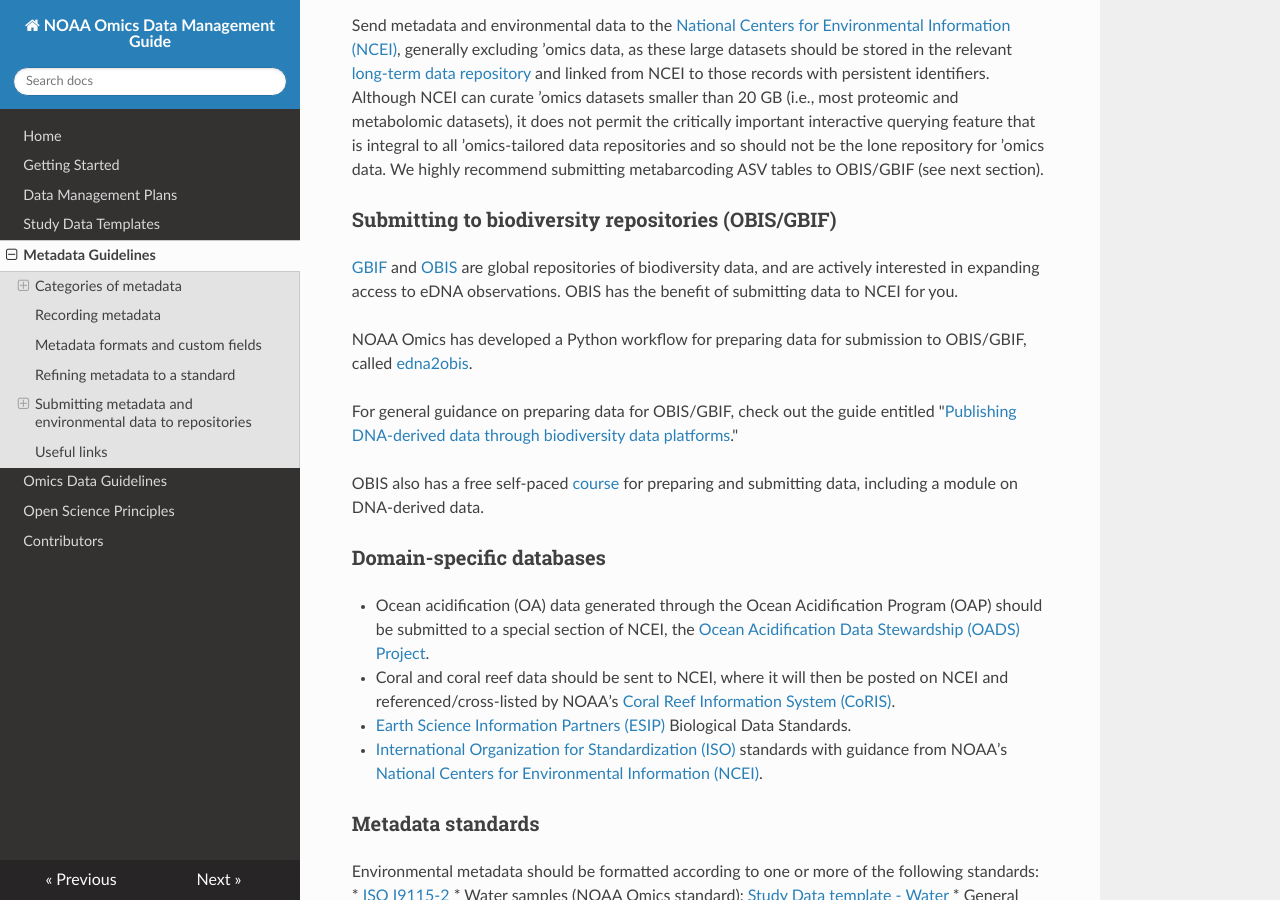
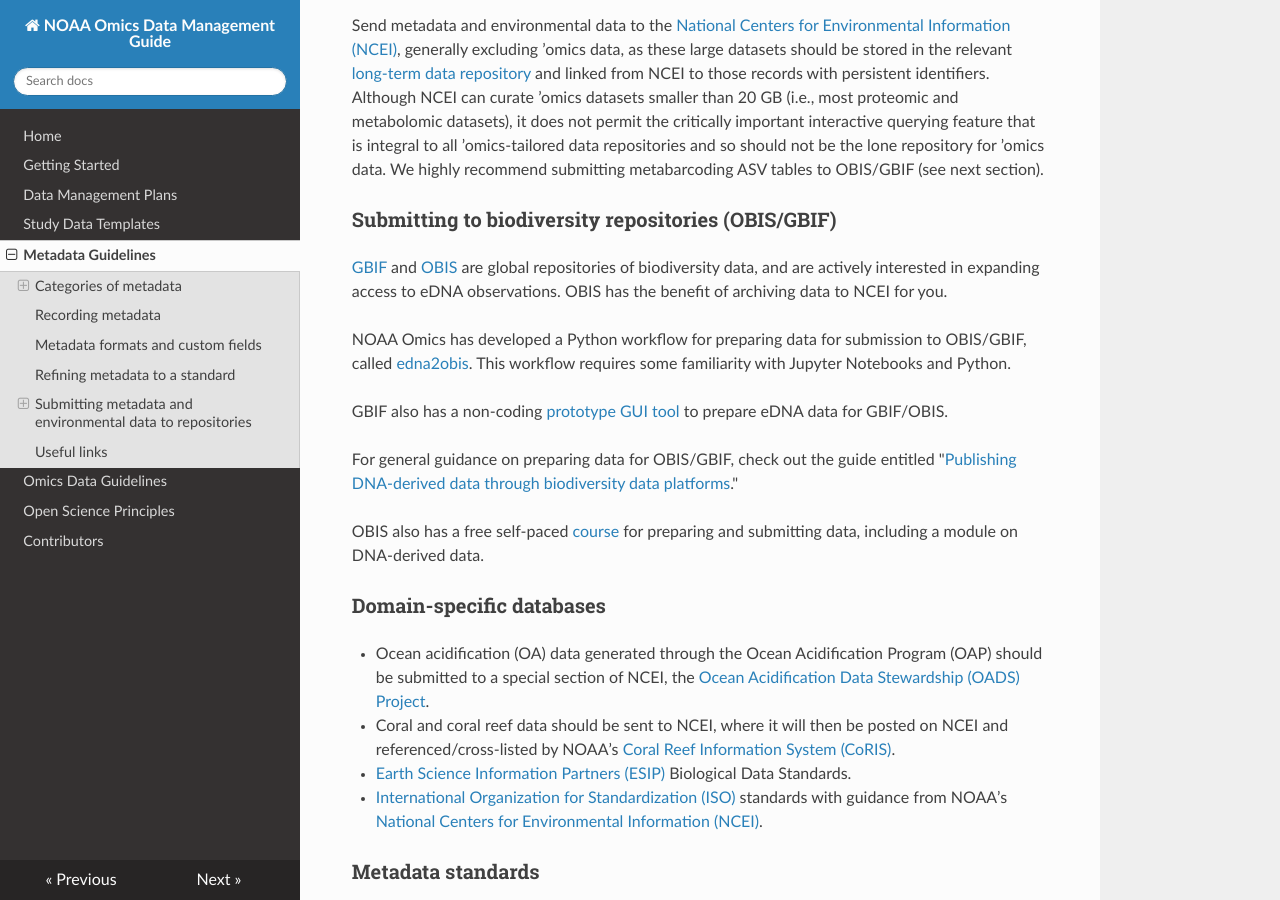
Before and after one commit to NOAA-Omics/noaa-omics-dmg, an MkDocs documentation site: the page built from docs/metadata-guidelines.md, in a window 1280 px wide and 900 px high, scrolled down 3717 px. Built offline with MkDocs 1.6.1, drawn with Linux system fonts in a browser that asks for light colours; nearby versions of some CDN libraries.

Commit message:
Update metadata-guidelines.md
Added GBIF tool

```diff
--- a/docs/metadata-guidelines.md
+++ b/docs/metadata-guidelines.md
@@ -95,9 +95,11 @@
 
 ### Submitting to biodiversity repositories (OBIS/GBIF)
 
-[GBIF](https://www.gbif.org/) and [OBIS](https://obis.org/) are global repositories of biodiversity data, and are actively interested in expanding access to eDNA observations. OBIS has the benefit of submitting data to NCEI for you.
+[GBIF](https://www.gbif.org/) and [OBIS](https://obis.org/) are global repositories of biodiversity data, and are actively interested in expanding access to eDNA observations. OBIS has the benefit of archiving data to NCEI for you.
 
-NOAA Omics has developed a Python workflow for preparing data for submission to OBIS/GBIF, called [edna2obis](https://github.com/aomlomics/edna2obis).
+NOAA Omics has developed a Python workflow for preparing data for submission to OBIS/GBIF, called [edna2obis](https://github.com/aomlomics/edna2obis). This workflow requires some familiarity with Jupyter Notebooks and Python.
+
+GBIF also has a non-coding [prototype GUI tool](https://edna-tool.gbif-uat.org/) to prepare eDNA data for GBIF/OBIS.
 
 For general guidance on preparing data for OBIS/GBIF, check out the guide entitled "[Publishing DNA-derived data through biodiversity data platforms](https://docs.gbif.org/publishing-dna-derived-data/en/)."
 
```
